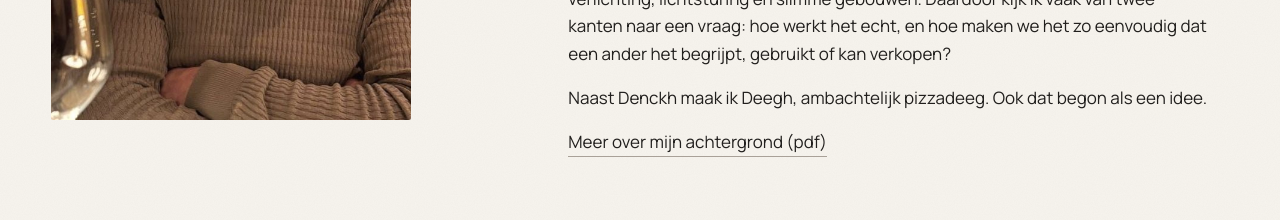
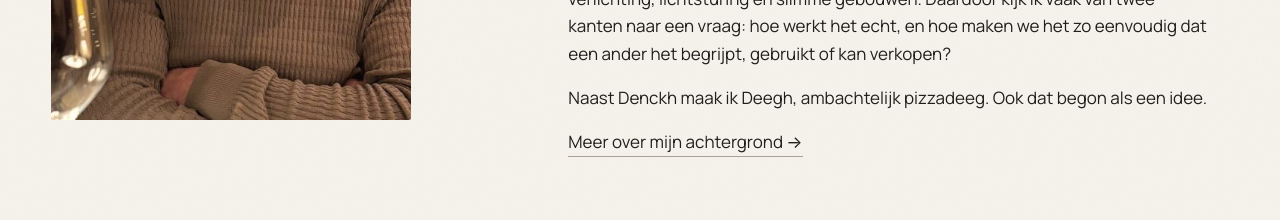
Before and after one commit to MartijndBesten/Denckh., a Next.js app: page / in a window 1280 px wide. Shown: the part 7360-7580 px from the top of the page. Built offline with nearby package versions, Linux system fonts and the light colour scheme.

Commit message:
Link naar achtergrond als verdieping, niet als download
Co-Authored-By: Claude Opus 5.5 <noreply@anthropic.com>
Claude-Session: https://claude.ai/code/session_01AktoKVqW3pTFAEGhKyNVXp

```diff
--- a/src/app/page.tsx
+++ b/src/app/page.tsx
@@ -136,7 +136,7 @@ export default function Home() {
           <p>Je werkt rechtstreeks met mij: degene die meedenkt én maakt.</p>
           <p>Waarom ik juist dit soort vragen leuk vind? Mijn achtergrond ligt op het snijvlak van techniek en commercie. Ik ben elektrotechnisch opgeleid en werk al jaren met verlichting, lichtsturing en slimme gebouwen. Daardoor kijk ik vaak van twee kanten naar een vraag: hoe werkt het echt, en hoe maken we het zo eenvoudig dat een ander het begrijpt, gebruikt of kan verkopen?</p>
           <p>Naast Denckh maak ik Deegh, ambachtelijk pizzadeeg. Ook dat begon als een idee.</p>
-          <p><a className="link-draw" href="/downloads/denckh-achter-denckh.pdf" download>Meer over mijn achtergrond (pdf)</a></p>
+          <p><a className="link-draw" href="/downloads/denckh-achter-denckh.pdf">Meer over mijn achtergrond →</a></p>
         </div>
       </section>
 
```
